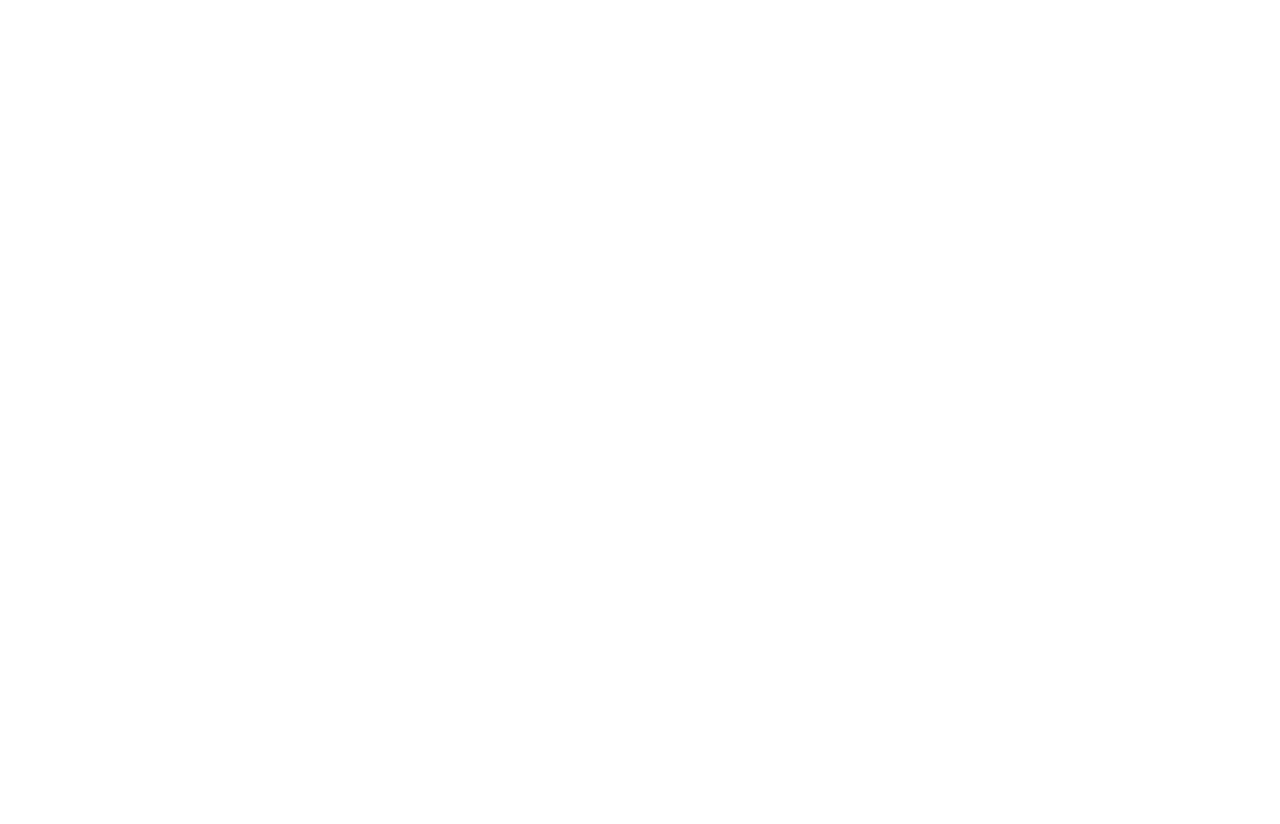
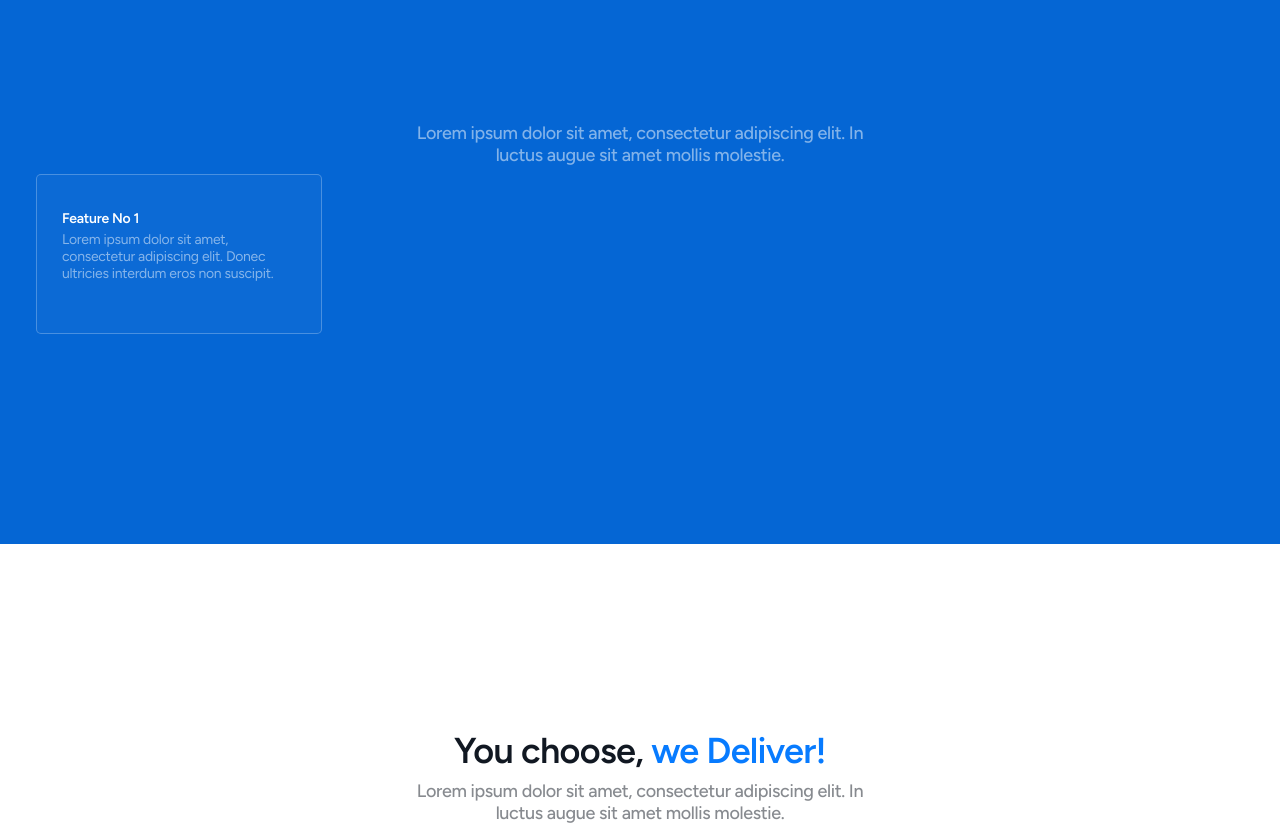
Before and after one commit to Saurabhsanjay/flamecloud-ui, a React (Vite) app in the folder flamecloud-ui/: page / in a window 1280 px wide. Shown: the part 962-1786 px from the top of the page. Before the commit the page ends 800 px from the top, so only its background shows below. Built offline with nearby package versions, Linux system fonts and the light colour scheme.

Commit message:
you choose we deliver completed

```diff
--- a/flamecloud-ui/src/pages/LandingPage.jsx
+++ b/flamecloud-ui/src/pages/LandingPage.jsx
@@ -163,6 +163,128 @@
           4
         </Box>
       </SimpleGrid>
+
+      <Stack
+        alignItems={"center"}
+        width={"full"}
+        height="703px"
+        background={"#0566D4"}
+        textAlign={"center"}
+      >
+        <Text
+          mt={"115px"}
+          color="#FFFFFF"
+          width="578px"
+          height="43px"
+          fontFamily="Figtree"
+          fontWeight={"600"}
+          fontSize="36px"
+          lineHeight={"43px"}
+          letterSpacing="-0.02em"
+          textAlign={"center"}
+        >
+          Why we are the Best Proxy Providers
+        </Text>
+        <Text
+          mt={"115px"}
+          color="#FFFFFF"
+          width="465px"
+          height="44px"
+          fontFamily="Figtree"
+          fontWeight={"500"}
+          fontSize="18px"
+          lineHeight={"22px"}
+          letterSpacing="-0.02em"
+          textAlign={"center"}
+          opacity="0.5"
+        >
+          Lorem ipsum dolor sit amet, consectetur adipiscing elit. In luctus
+          augue sit amet mollis molestie.
+        </Text>
+        <SimpleGrid columns={4}>
+          <Box
+            boxSizing="border-box"
+            display={"flex"}
+            flexDirection="column"
+            border=" 1px solid rgba(255, 255, 255, 0.25)"
+            background={"rgba(255, 255, 255, 0.03)"}
+            borderRadius="5px"
+            width="286px"
+            height={"160px"}
+            mr="16px"
+            justifyContent="flex-start"
+            alignItems={"start"}
+          >
+            {" "}
+            <Box ml={"25px"} mt="32px">
+              <Text
+                textAlign={"start"}
+                color="#FFFFFF"
+                width="111px"
+                height="24px"
+                fontFamily="Figtree"
+                fontWeight={"600"}
+                fontSize="14px"
+                lineHeight={"24px"}
+                letterSpacing="-0.02em"
+              >
+                Feature No 1
+              </Text>
+            </Box>
+            <Box ml={"25px"}>
+              <Text
+                textAlign={"start"}
+                color="#FFFFFF"
+                width="236px"
+                height="51px"
+                fontFamily="Figtree"
+                fontWeight={"400"}
+                fontSize="14px"
+                lineHeight={"17px"}
+                letterSpacing="-0.02em"
+                opacity="0.5"
+              >
+                Lorem ipsum dolor sit amet, consectetur adipiscing elit. Donec
+                ultricies interdum eros non suscipit.
+              </Text>
+            </Box>
+          </Box>
+        </SimpleGrid>
+      </Stack>
+
+      <VStack pt="177px">
+        <Text
+          textAlign={"center"}
+          color="#111822"
+          width="373px"
+          height="43px"
+          fontFamily="Figtree"
+          fontWeight={"600"}
+          fontSize="36px"
+          lineHeight={"43px"}
+          letterSpacing="-0.02em"
+        >
+          You choose,{" "}
+          <Text as={"span"} color={"#077BFF"}>
+            we Deliver!
+          </Text>
+        </Text>
+        <Text
+          textAlign={"center"}
+          color="#111822"
+          width="465px"
+          height="44px"
+          fontFamily="Figtree"
+          fontWeight={"500"}
+          fontSize="18px"
+          lineHeight={"22px"}
+          letterSpacing="-0.02em"
+          opacity={'0.5'}
+        >
+          Lorem ipsum dolor sit amet, consectetur adipiscing elit. In luctus
+          augue sit amet mollis molestie.
+        </Text>
+      </VStack>
     </Stack>
   );
 }
```
